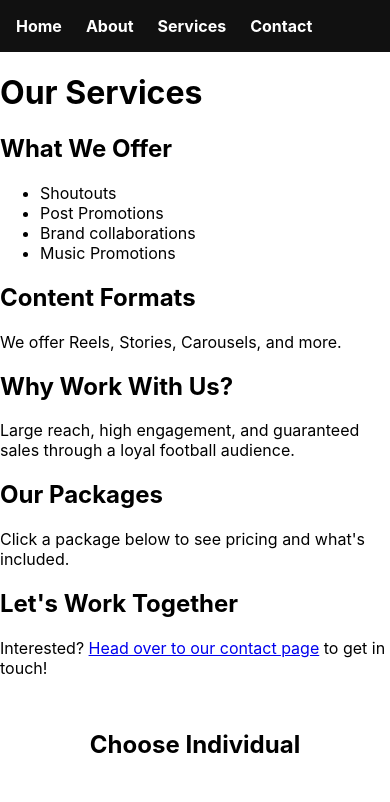
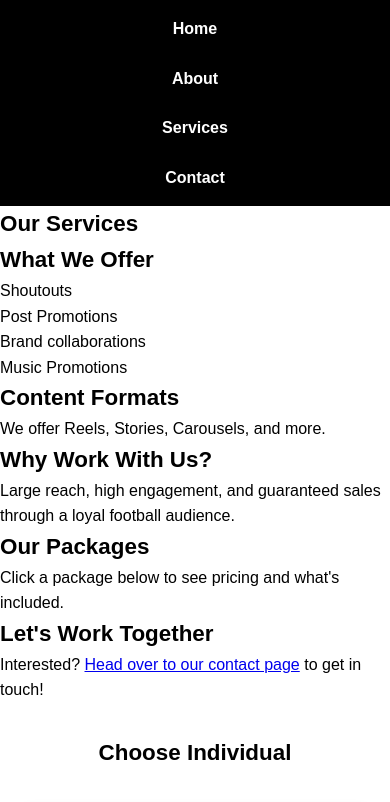
Before and after one commit to nadimmetwalli/theftblcrew-site, a React (Create React App) app in the folder theftblcrew-site/: page /services in a window 390 px wide. Shown: the top 802 px of the page. Built offline with nearby package versions, Linux system fonts and the light colour scheme.

Commit message:
Mobile responsiveness

```diff
--- a/theftblcrew-site/src/App.css
+++ b/theftblcrew-site/src/App.css
@@ -35,4 +35,26 @@
   to {
     transform: rotate(360deg);
   }
+
 }
+
+* {
+  box-sizing: border-box;
+  margin: 0;
+  padding: 0;
+}
+
+body {
+  font-family: 'Arial', sans-serif;
+  font-size: 16px;
+  line-height: 1.6;
+  background-color: #fff;
+  color: #000;
+}
+
+/* === Utility Container (optional) === */
+.container {
+  width: 90%;
+  max-width: 1200px;
+  margin: 0 auto;
+}
--- a/theftblcrew-site/src/components/Navbar.css
+++ b/theftblcrew-site/src/components/Navbar.css
@@ -1,8 +1,9 @@
 nav {
-    background-color: #111;
+    background-color: #000;
     display: flex;
     padding: 1rem;
     gap: 1.5rem;
+    justify-content: center;
 }
 
 nav a {
--- a/theftblcrew-site/src/pages/Services.css
+++ b/theftblcrew-site/src/pages/Services.css
@@ -32,6 +32,17 @@
     justify-content: center;
     gap: 2rem;
     margin-top: 2rem;
+}
+
+button {
+  margin-top: 1rem;
+  padding: 0.6rem 1.2rem;
+  font-weight: bold;
+  background: black;
+  color: white;
+  border: none;
+  border-radius: 6px;
+  cursor: pointer;
 }
 
 .card {
@@ -113,3 +124,19 @@
     text-align: center;
     z-index: 1000;
 }
+
+@media (max-width: 768px) {
+  .card {
+    width: 90%;
+  }
+
+  nav {
+    flex-direction: column;
+    gap: 0.5rem;
+    text-align: center;
+  }
+
+  h1, h2 {
+    font-size: 1.4rem;
+  }
+}
--- a/theftblcrew-site/src/pages/Services.js
+++ b/theftblcrew-site/src/pages/Services.js
@@ -1,9 +1,44 @@
 import { Link } from 'react-router-dom';
 import './Services.css';
 import { useState } from 'react';
+import { useNavigate } from 'react-router-dom';
+
 
 function Services() {
   const [selectedPackage, setSelectedPackage] = useState(null);
+  const navigate = useNavigate();
+
+  const packageDetails = {
+    "Story": {
+      description: "One Instagram story. Great for quick promotions.",
+      price: "€15"
+    },
+
+    "Reel": {
+      description: "One engaging Instagram Reel. Reach a wider audience.",
+      price: "€30"
+    },
+
+    "Post": {
+      description: "One permanent Instagram Post. Great for visibility.",
+      price: "€45"
+    },
+
+    "Starter Package": {
+      description: "Includes 1 Post or Reel + 1 Story.",
+      price: "70"
+    },
+
+    "Growth Package": {
+      description: "3 Posts or Reels scheduled over one week.",
+      price: "€90"
+    },
+
+    "Custom Package": {
+      description: "Tailored collaboration based on your needs.",
+      price: "Contact us for pricing"
+    },
+  };
 
   return (
     <div>
@@ -91,11 +126,18 @@ function Services() {
         </div>
       </div>
 
-      {selectedPackage && (
+      {selectedPackage && packageDetails[selectedPackage] &&  (
         <div className="modal-overlay">
           <div className="modal">
             <h2>{selectedPackage}</h2>
-            <p>More details about this package go here.</p>
+            <p>{packageDetails[selectedPackage].description}</p>
+            <p><strong>{packageDetails[selectedPackage].price}</strong></p>
+            {selectedPackage === "Custom Package" ? (
+                <button onClick={() => navigate("/contact")}>Contact Us</button>
+            ) : (
+              <button onClick={() => alert(`You selected: ${selectedPackage}`)}>Get this package</button>
+            )}
+            <br /><br />
             <button onClick={() => setSelectedPackage(null)}>Close</button>
           </div>
         </div>
```
